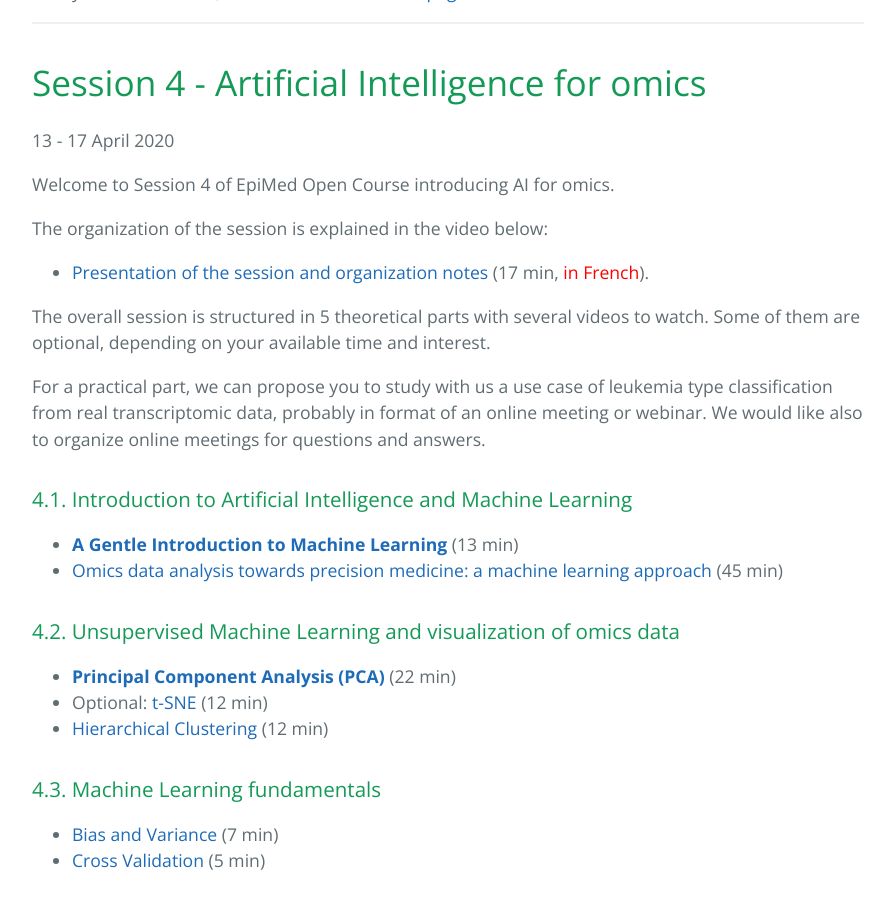
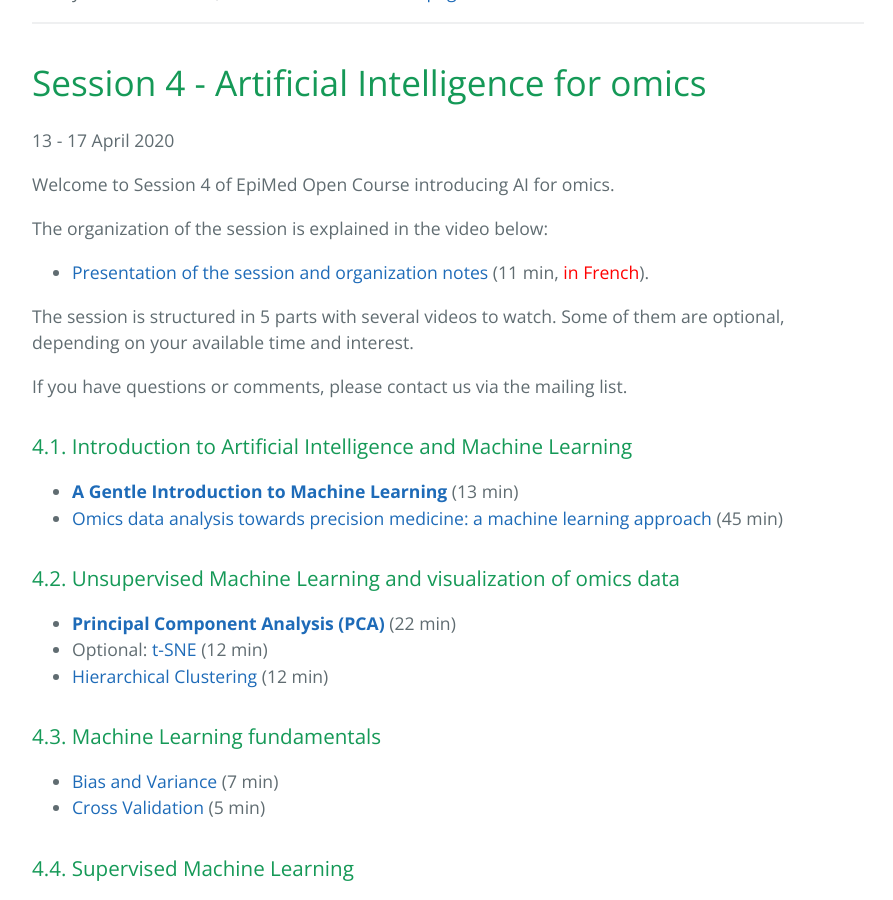
Before and after one commit to epimed/epimed.github.io, a Jekyll site: the page built from index.md, in a window 1280 px wide and 900 px high, scrolled down 2262 px. Shown: the whole window, without its empty margins (192-1085 px from the left). Built offline with Jekyll 4.4.1, drawn with Linux system fonts in a browser that asks for light colours.

Commit message:
Update session 4

```diff
--- a/index.md
+++ b/index.md
@@ -80,12 +80,11 @@ Welcome to Session 4 of EpiMed Open Course introducing AI for omics.
 
 The organization of the session is explained in the video below:
 
-* <a href="https://www.youtube.com/watch?v=6TdYMot9KUo" target="_blank">Presentation of the session and organization notes</a> (17 min, <font color="red">in French</font>).
+* <a href="https://youtu.be/s9iq6OIgDTs" target="_blank">Presentation of the session and organization notes</a> (11 min, <font color="red">in French</font>).
 
-The overall session is structured in 5 theoretical parts with several videos to watch. Some of them are optional, depending on your available time and interest.
+The session is structured in 5 parts with several videos to watch. Some of them are optional, depending on your available time and interest.
 
-For a practical part, we can propose you to study with us a use case of leukemia type classification from real transcriptomic data, probably in format of an online meeting or webinar. We would like also to organize online meetings for questions and answers.
-
+If you have questions or comments, please contact us via the mailing list.
 
 ### 4.1. Introduction to Artificial Intelligence and Machine Learning
 * <a href="https://www.youtube.com/watch?v=Gv9_4yMHFhI" target="_blank">**A Gentle Introduction to Machine Learning**</a> (13 min)
```
